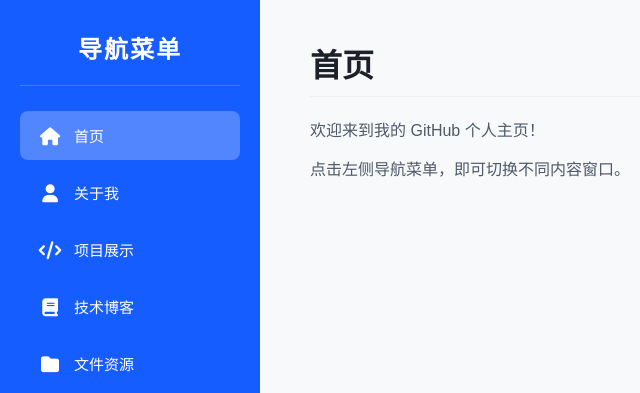
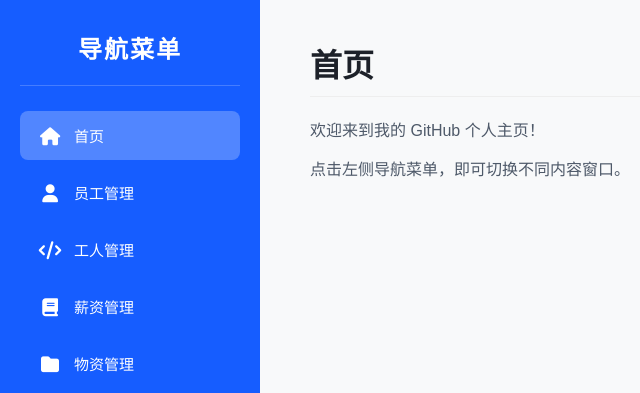
Before and after one commit to wm-cp/wmcp, a plain HTML site: page index.html in a window 1280 px wide. Shown: the top 393 px of the page, 0-640 px from the left. Drawn offline with Linux system fonts and the light colour scheme.

Commit message:
Update index.html

```diff
--- a/index.html
+++ b/index.html
@@ -3,7 +3,7 @@
 <head>
     <meta charset="UTF-8">
     <meta name="viewport" content="width=device-width, initial-scale=1.0">
-    <title>GitHub 侧边栏导航 - 内容切换</title>
+    <title>FLB CCFG 1B2 HR系统</title>
     <!-- 字体图标 -->
     <link rel="stylesheet" href="https://cdn.bootcdn.net/ajax/libs/font-awesome/6.4.0/css/all.min.css">
     <style>
@@ -151,10 +151,10 @@
         <h2>导航菜单</h2>
         <ul>
             <li><a class="nav-item active" data-target="home"><i class="fas fa-home"></i> 首页</a></li>
-            <li><a class="nav-item" data-target="about"><i class="fas fa-user"></i> 关于我</a></li>
-            <li><a class="nav-item" data-target="project"><i class="fas fa-code"></i> 项目展示</a></li>
-            <li><a class="nav-item" data-target="blog"><i class="fas fa-book"></i> 技术博客</a></li>
-            <li><a class="nav-item" data-target="file"><i class="fas fa-folder"></i> 文件资源</a></li>
+            <li><a class="nav-item" data-target="about"><i class="fas fa-user"></i> 员工管理</a></li>
+            <li><a class="nav-item" data-target="project"><i class="fas fa-code"></i> 工人管理</a></li>
+            <li><a class="nav-item" data-target="blog"><i class="fas fa-book"></i> 薪资管理</a></li>
+            <li><a class="nav-item" data-target="file"><i class="fas fa-folder"></i> 物资管理</a></li>
             <li><a class="nav-item" data-target="contact"><i class="fas fa-envelope"></i> 联系我</a></li>
         </ul>
     </div>
@@ -170,27 +170,27 @@
 
         <!-- 关于我面板 -->
         <div class="content-panel" id="about">
-            <h1>关于我</h1>
+            <h1>员工管理</h1>
             <p>这里可以填写个人介绍、技能、经历等信息。</p>
             <p>自定义文字、图片、标签都可以直接写在当前区域内。</p>
         </div>
 
         <!-- 项目展示面板 -->
         <div class="content-panel" id="project">
-            <h1>项目展示</h1>
+            <h1>工人管理</h1>
             <p>存放你的项目介绍、链接、截图、使用说明。</p>
             <p>示例：项目1 / 项目2 / 开源作品汇总</p>
         </div>
 
         <!-- 技术博客面板 -->
         <div class="content-panel" id="blog">
-            <h1>技术博客</h1>
+            <h1>薪资管理</h1>
             <p>记录学习笔记、技术心得、踩坑总结。</p>
         </div>
 
         <!-- 文件资源面板 -->
         <div class="content-panel" id="file">
-            <h1>文件资源</h1>
+            <h1>物资管理</h1>
             <p>各类工具、文档、素材资源汇总。</p>
         </div>
 
```
